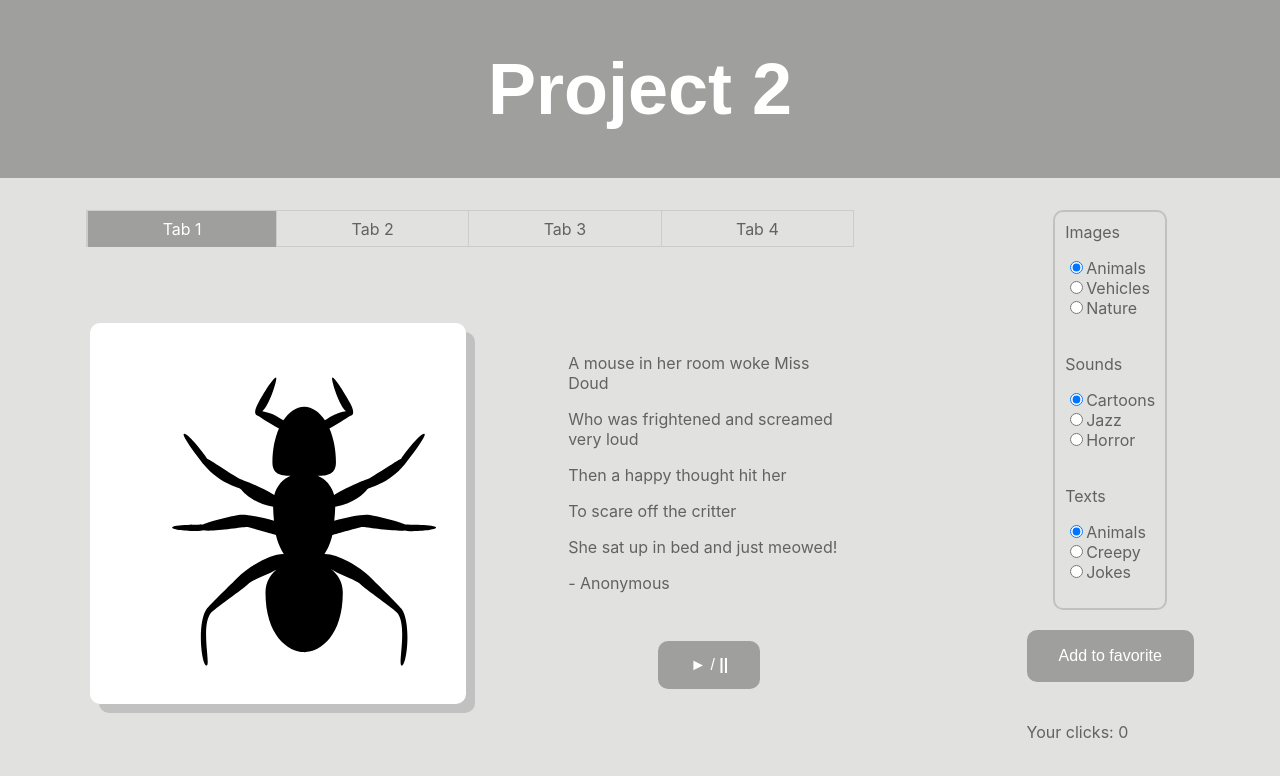
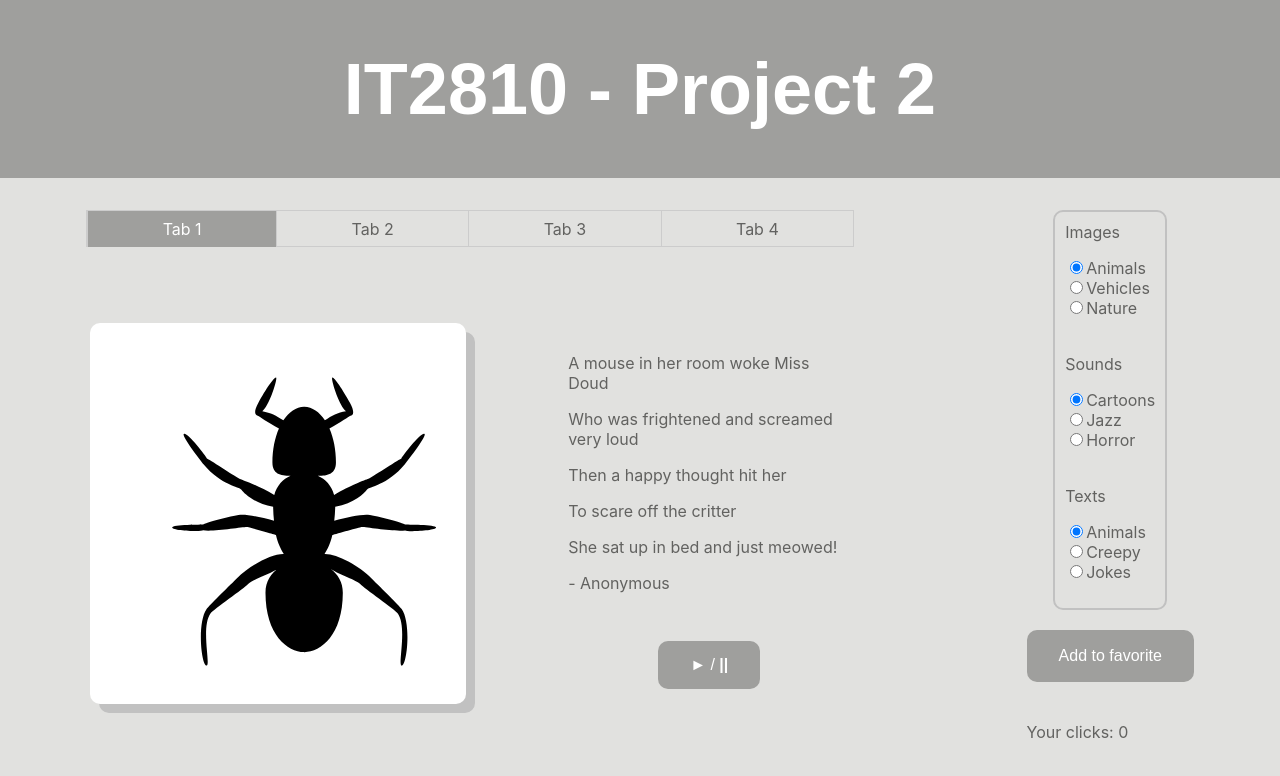
Before and after one commit to williamostensen98/Webutvikling-Prosjekt2, a React (Create React App) app: page / in a window 1280 px wide. Shown: the top 776 px of the page. Built offline with nearby package versions, Linux system fonts and the light colour scheme.

Commit message:
Småendringer

```diff
--- a/src/App.js
+++ b/src/App.js
@@ -20,7 +20,10 @@ class App extends Component {
             },
             selected: [0, 0, 0],
             hasFavorite: localStorage.getItem('hasFavorite'),
-            clicks: Number(sessionStorage.getItem('clicks'))
+            clicks: Number(sessionStorage.getItem('clicks')),
+            loadedPictures: [
+
+            ]
         }
     }
 
@@ -112,7 +115,7 @@ class App extends Component {
             />);
         return (
             <div onClick={this.incrementClick}>
-                <Header headerText="Project 2"/>
+                <Header headerText="IT2810 - Project 2"/>
                 <div className="main-content">
 
                     <Tabs
--- a/src/css/main.css
+++ b/src/css/main.css
@@ -225,6 +225,7 @@ button{
 }
 button:hover{
   background-color: #bebebc;
+  cursor: pointer;
 }
 
 /* Styling for radio buttons: */
```
